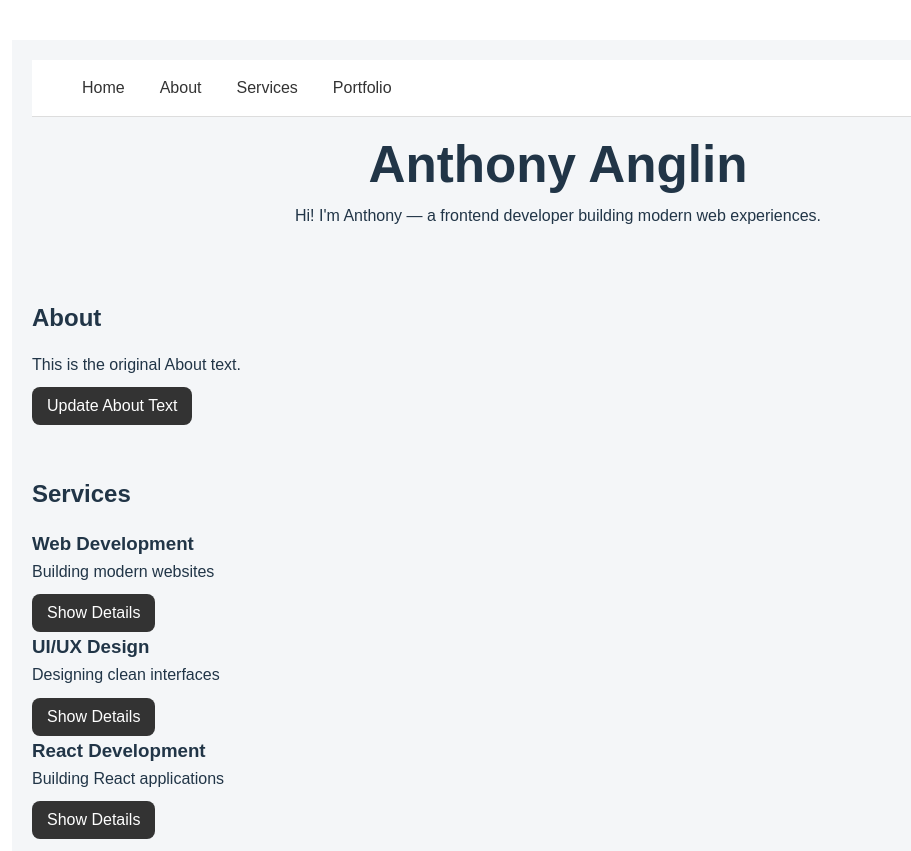
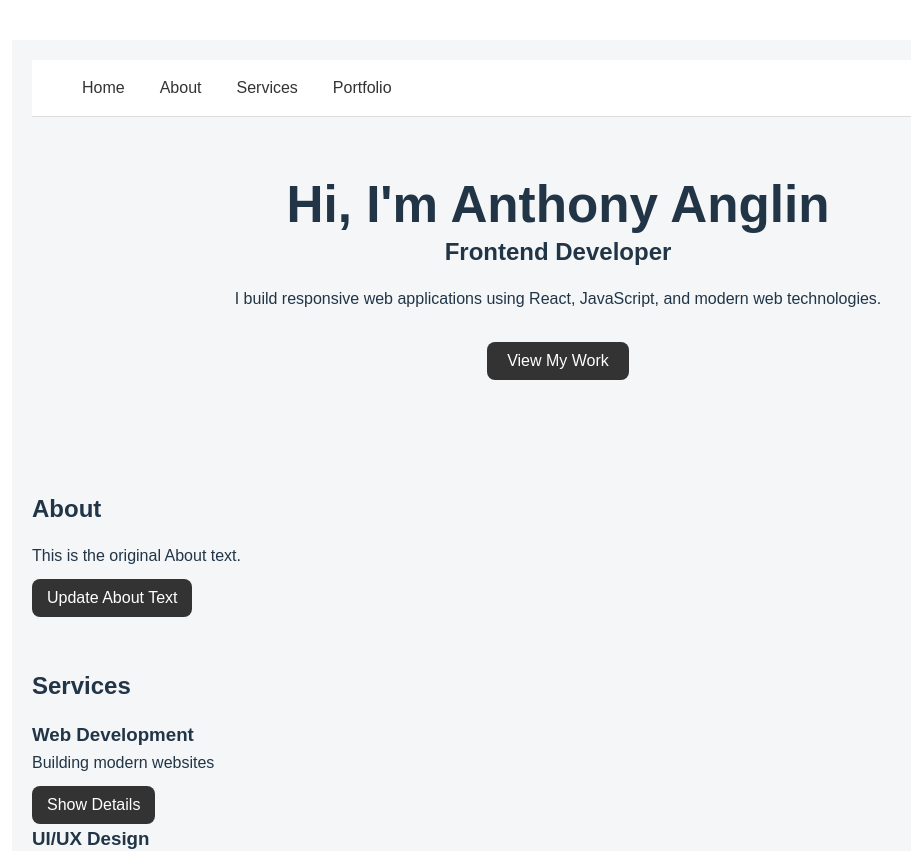
Before and after one commit to aanglinwebdev/anthony-anglin-portfolio, a React (Vite) app: page / in a window 1280 px wide. Shown: the top 851 px of the page, without its empty margins (28-939 px from the left). Built offline with nearby package versions, Linux system fonts and the light colour scheme.

Commit message:
Added Hero intro section

```diff
--- a/src/App.jsx
+++ b/src/App.jsx
@@ -5,6 +5,8 @@ import About from "./components/About";
 import Services from "./components/Services";
 import Portfolio from "./components/Portfolio";
 import Navbar from "./components/Navbar";
+import Hero from "./components/Hero";
+
 
 
 
@@ -14,10 +16,9 @@ function App() {
   return (
     <div>
       <Navbar />
-      <Header />
-
+      <Hero />
+      {/* <Header /> */}
       <About />
-
       <Services />
       <Portfolio />
 
--- /dev/null
+++ b/src/components/Hero.jsx
@@ -0,0 +1,19 @@
+function Hero() {
+  return (
+    <section style={{ padding: "60px 20px", textAlign: "center" }}>
+      <h1>Hi, I'm Anthony Anglin</h1>
+      <h2>Frontend Developer</h2>
+
+      <p>
+        I build responsive web applications using React, JavaScript,
+        and modern web technologies.
+      </p>
+
+      <button style={{ marginTop: "20px", padding: "10px 20px" }}>
+        View My Work
+      </button>
+    </section>
+  );
+}
+
+export default Hero;
```
Also changed, not shown: src/components/about.jsx (deleted, +0 -47 lines).
